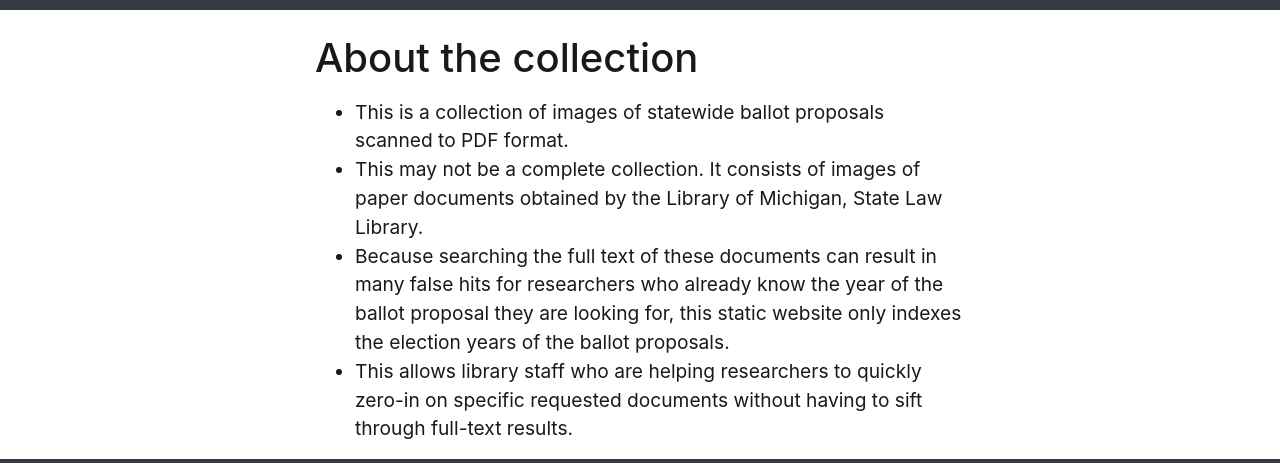
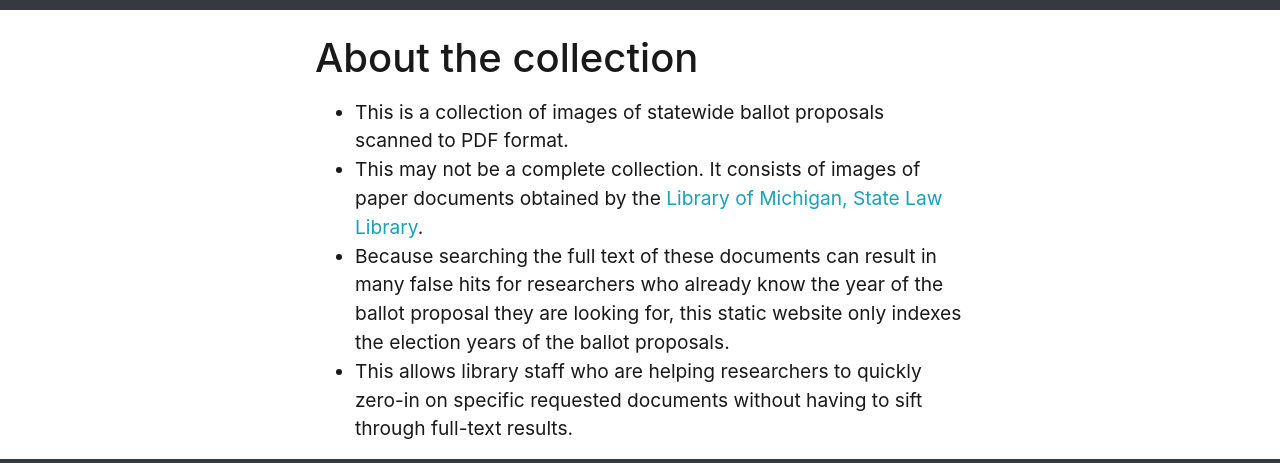
Before and after one commit to Temoshee/michiganregister, a Jekyll site: the page built from pages/about.md, in a window 1280 px wide, cut to the strip 237-700 px from the top of the page. Built offline with Jekyll 4.4.1, drawn with Linux system fonts in a browser that asks for light colours; part of the change alters nothing that is shown.

```diff
--- a/pages/about.md
+++ b/pages/about.md
@@ -11,6 +11,6 @@ credits: false
 # About the collection
 
 + This is a collection of images of statewide ballot proposals scanned to PDF format.
-+ This may not be a complete collection. It consists of images of paper documents obtained by the Library of Michigan, State Law Library.
++ This may not be a complete collection. It consists of images of paper documents obtained by the [Library of Michigan, State Law Library](https://www.michigan.gov/lawlibrary).
 + Because searching the full text of these documents can result in many false hits for researchers who already know the year of the ballot proposal they are looking for, this static website only indexes the election years of the ballot proposals.
 + This allows library staff who are helping researchers to quickly zero-in on specific requested documents without having to sift through full-text results.
```
